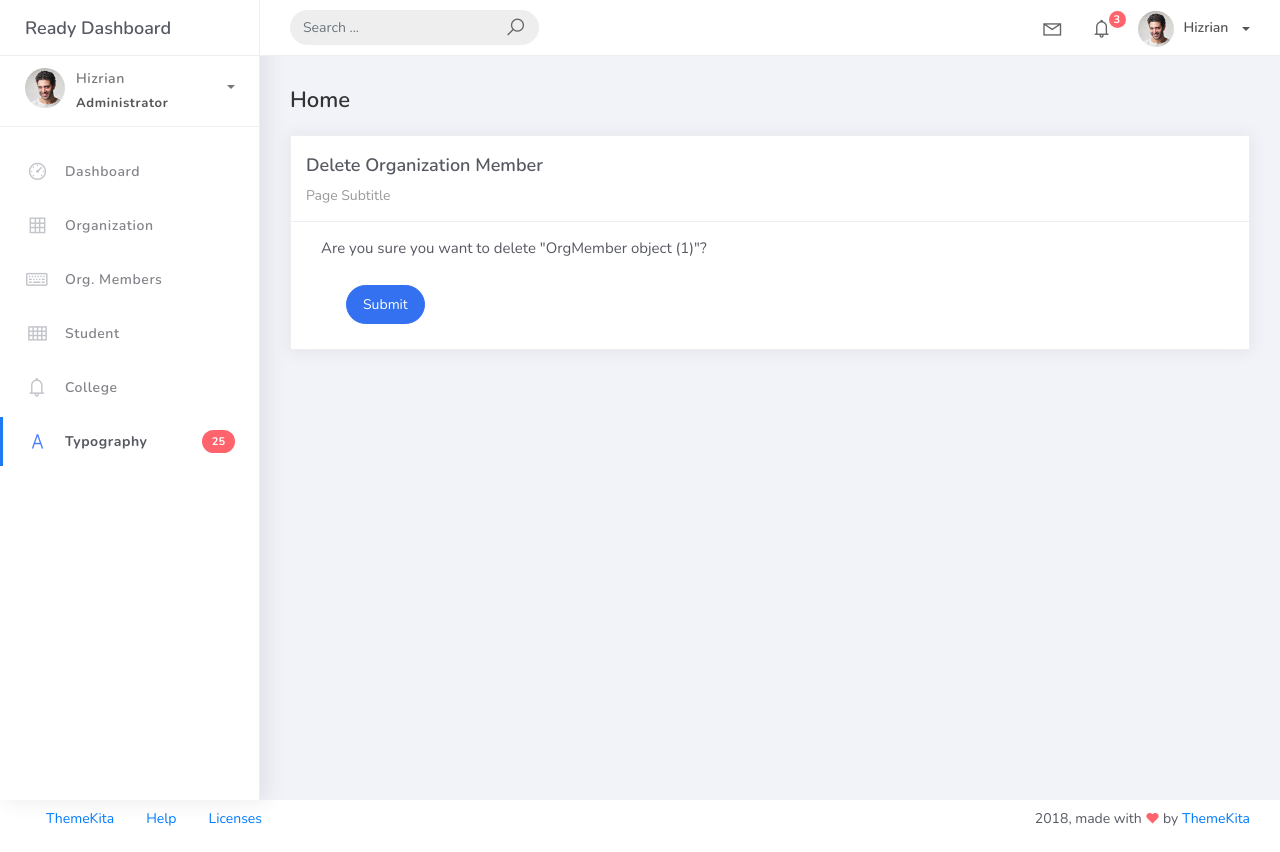
After one commit to ink3rroll/PSUsphere, a Django app: page /orgmember_list/1/delete in a window 1280 px wide. The commit adds this page. Run offline with Django 4.2, Linux system fonts and the light colour scheme; data comes from the database, SQL or seed files in the repository; both versions use the stored data as it was after the commit; some libraries are stand-ins or nearby versions.

Commit message:
added delete org member feature

```diff
--- a/projectsite/projectsite/urls.py
+++ b/projectsite/projectsite/urls.py
@@ -17,7 +17,7 @@ Including another URLconf
 from django.contrib import admin
 from django.urls import path
 from studentorg.views import HomePageView, OrganizationList, OrganizationCreateView, OrganizationUpdateView, OrganizationDeleteView
-from studentorg.views import HomePageView, OrgMemberList, OrgMemberCreateView, OrgMemberUpdateView
+from studentorg.views import HomePageView, OrgMemberList, OrgMemberCreateView, OrgMemberUpdateView, OrgMemberDeleteView
 from studentorg import views
 
 urlpatterns = [
@@ -30,5 +30,6 @@ urlpatterns = [
     path('orgmember_list', OrgMemberList.as_view(), name='orgmember-list'),
     path('orgmember_list/add', OrgMemberCreateView.as_view(), name='orgmember-add'),
     path('orgmember_list/<pk>', OrgMemberUpdateView.as_view(), name='orgmember-update'),
+    path('orgmember_list/<pk>/delete', OrgMemberDeleteView.as_view(), name='orgmember-delete'),
 
 ]
--- a/projectsite/studentorg/views.py
+++ b/projectsite/studentorg/views.py
@@ -10,6 +10,11 @@ class OrganizationDeleteView(DeleteView):
     model = Organization
     template_name = 'org_del.html'
     success_url = reverse_lazy('organization-list')
+
+class OrgMemberDeleteView(DeleteView):
+    model = OrgMember
+    template_name = 'org_member_del.html'
+    success_url = reverse_lazy('orgmember-list')
 
 
 class OrganizationUpdateView(UpdateView):
--- /dev/null
+++ b/projectsite/templates/org_member_del.html
@@ -0,0 +1,35 @@
+{% extends 'base.html' %}
+{% load static %}
+{% block content %}
+<div class="content">
+   <div class="container-fluid">
+     <h4 class="page-title">Home</h4>
+     <div class="row">
+       <div class="col-md-12">
+         <div class="card">
+           <div class="card-header">
+             <div class="card-title">Delete Organization Member</div>
+             <div class="card-category">Page Subtitle</div>
+           </div>
+
+           <div class="col-md-6">
+           <div class="card-body">
+             <form class="" action="" method="post" novalidate>
+                 <p>Are you sure you want to delete "{{ object }}"?</p>
+               {% csrf_token %}
+               {% include 'includes/form.html' %}
+                 <div class="form-group">
+                   <div class="col-md-12 col-sm-3">
+                     <button type="submit" class="btn btn-primary btn-rounded">Submit</button>
+                   </div>
+                 </div>
+               </div>
+             </form>
+           </div>
+         </div>
+         </div>
+       </div>
+     </div>
+   </div>
+</div>
+{% endblock %}
--- a/projectsite/templates/org_member_list.html
+++ b/projectsite/templates/org_member_list.html
@@ -50,7 +50,11 @@
                    <td>{{ object.student.program }}</td>
                    <td>{{ object.organization }}</td>
                    <td>{{ object.date_joined }}</td>
-                   <td><a href="orgmember_list/{{ object.id }}">Edit</a></td>
+                   <td>
+                    <a href="orgmember_list/{{ object.id }}">Edit</a>
+                    <a href="orgmember_list/{{ object.id }}/delete" class="text-danger">Delete</a>
+                   </td>
+
                 </tr>
                 {% empty %}
                 <tr>
```
Also changed, not shown: projectsite/db.sqlite3.
